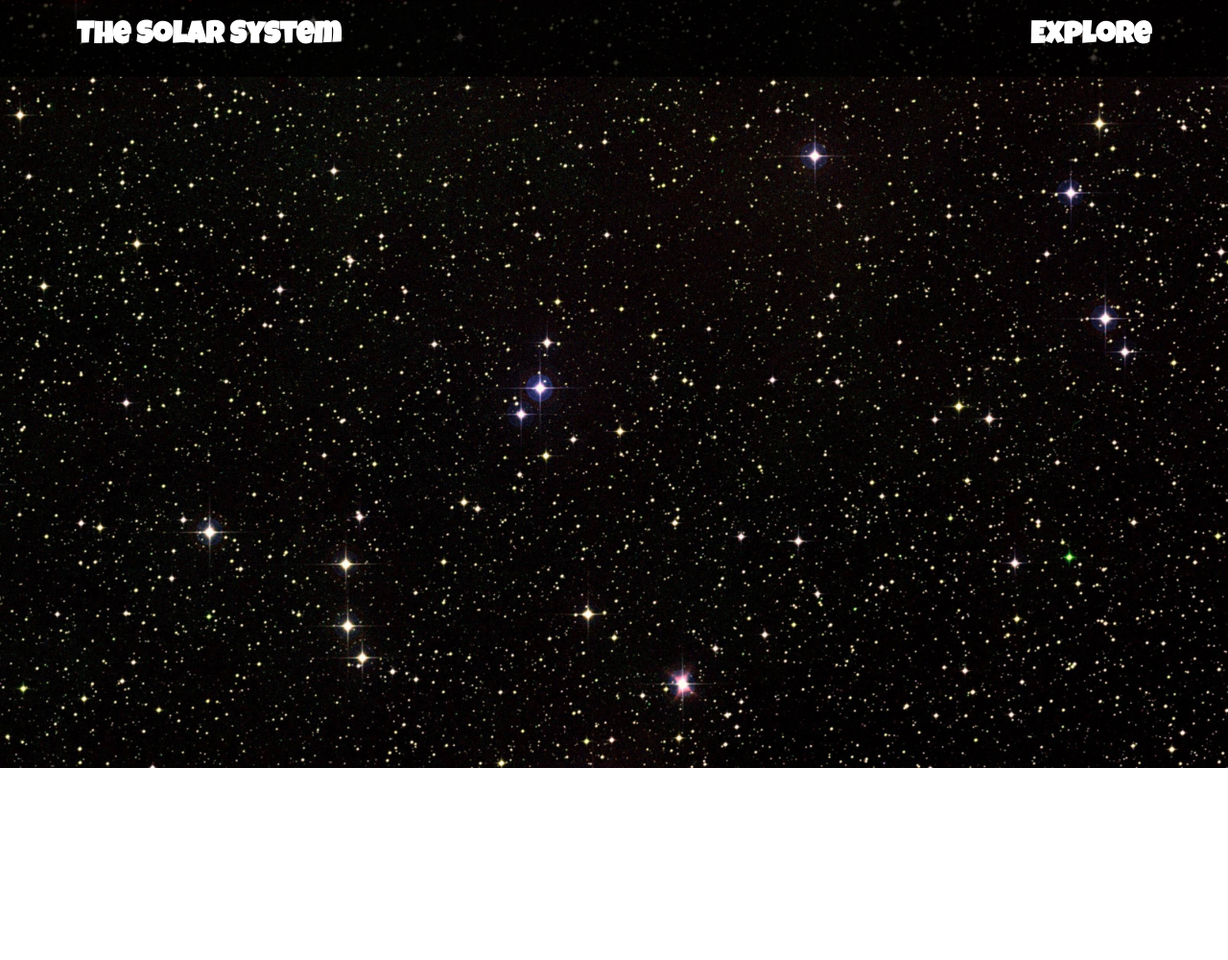
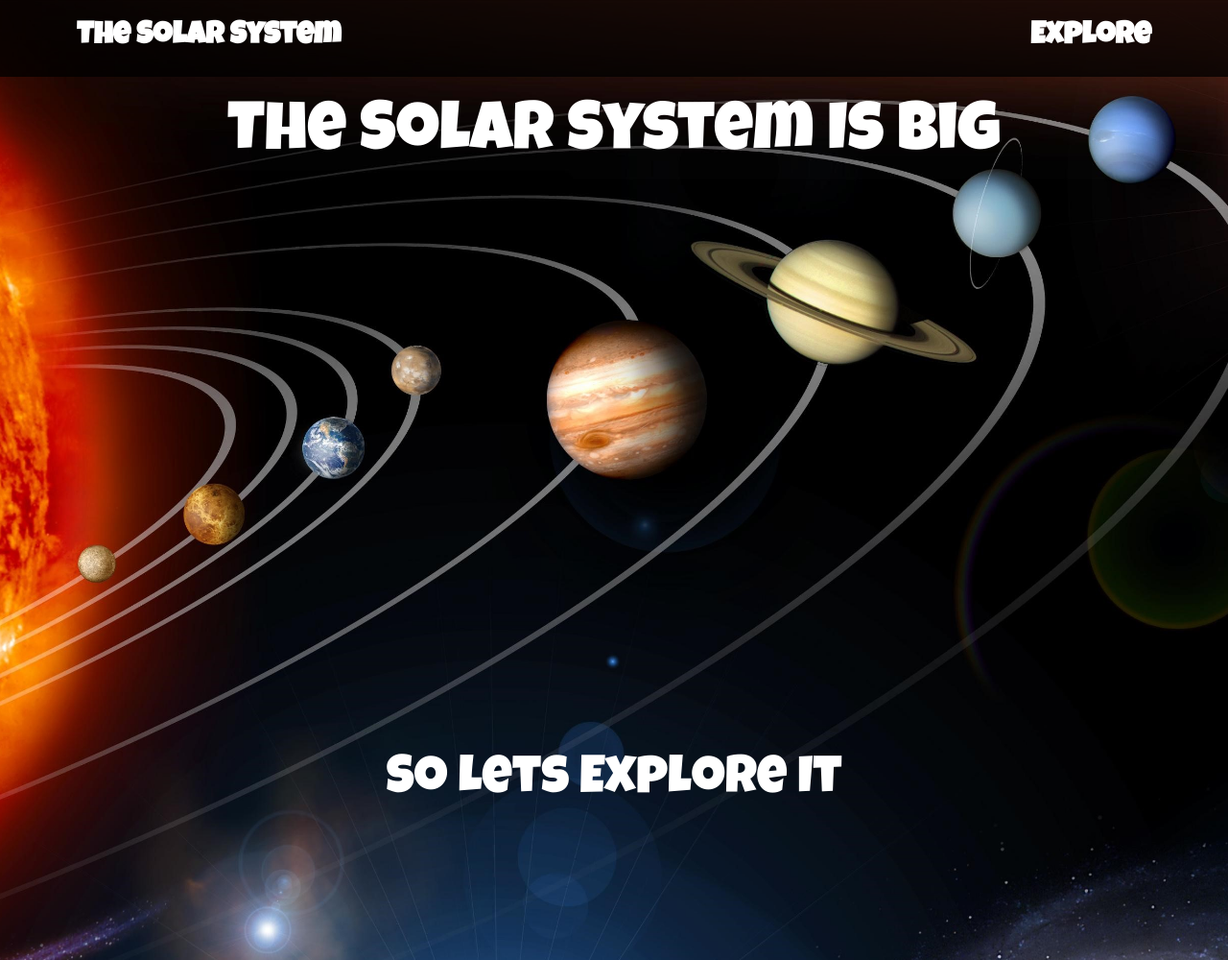
Before and after one commit to williamj1788/Solar-System, a plain HTML site: page index.html in a window 1280 px wide. Shown: the whole page at 96% size. Before the commit the page ends 800 px from the top, so only its background shows below. Drawn offline with Linux system fonts and the light colour scheme.

Commit message:
Created home section

```diff
--- a/index.html
+++ b/index.html
@@ -27,6 +27,11 @@
                 <a href="#">Pluto</a>
             </div>
         </nav>
+        <section class="home">
+            <!-- <img src="./Images/solar.jpg" alt="Solar System">sdfsdfsd</img> -->
+            <p class="title">The Solar System Is Big</p>
+            <p class="begin">So Lets Explore It</p>
+        </section>
     <script>
         function toggleNav() {
            let nav =  document.getElementsByClassName("explore-options")[0];
--- a/index.scss
+++ b/index.scss
@@ -1,9 +1,10 @@
 @import url('https://fonts.googleapis.com/css?family=Luckiest+Guy|Roboto');
 body,html{
-    height: 100vh;
+    height: 1000px;
     background-image: url('./Images/Space\ Background.jpg');
     background-size: cover;
     font-family: 'Roboto', sans-serif;
+    // margin-top: -10px;
 }
 
 .navbar{
@@ -50,3 +51,30 @@ body,html{
         }
     }
 }
+.home{
+    width: 100%;
+    height: 1000px;
+    background-image: url(./Images/solar.jpg);
+    background-repeat: no-repeat;
+    background-size: cover;
+    background-position: center;
+    margin: 0;
+    .title{
+        color: white;
+        text-align: center;
+        position: relative;
+        top: 100px;
+        font-size: 71px;
+        margin: 0;
+        font-family: 'Luckiest Guy', cursive;
+    }
+    .begin{
+        color: white;
+        text-align: center;
+        position: relative;
+        top: 700px;
+        font-size: 55px;
+        margin: 0;
+        font-family: 'Luckiest Guy', cursive;
+    }
+}
```
Also changed, not shown: index.css, 1 other file.
